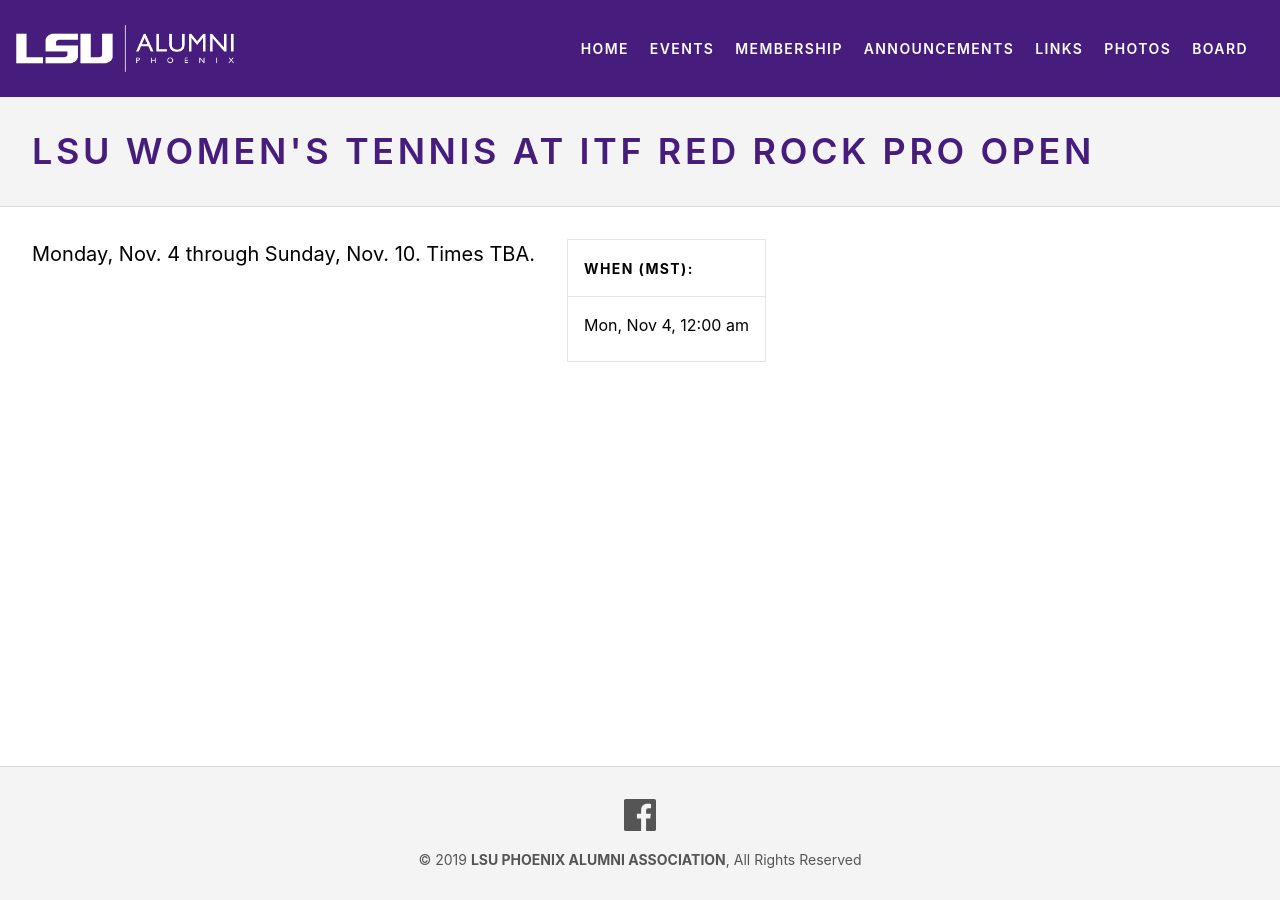
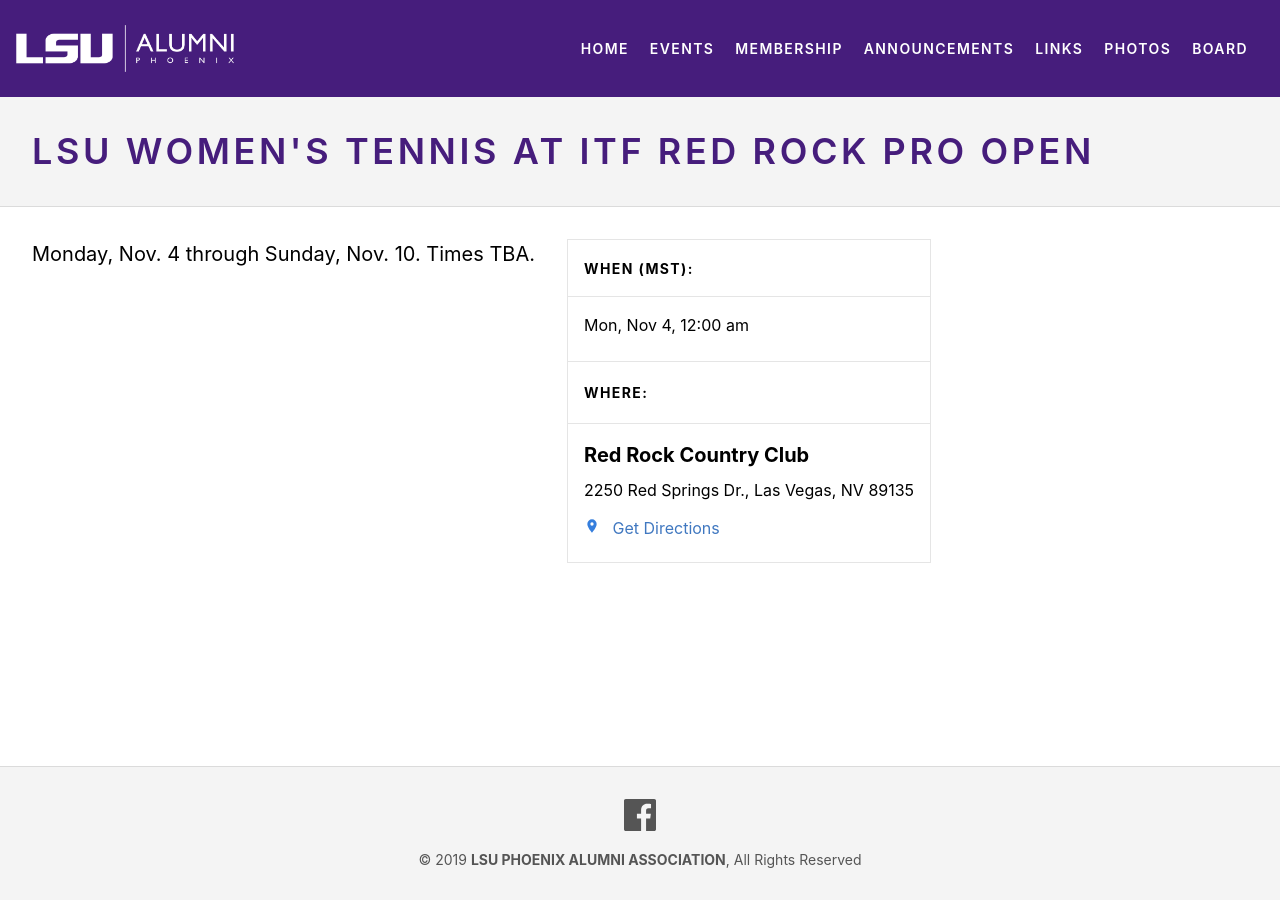
Before and after one commit to lsu-phoenix-alumni/lsu-phoenix-alumni.github.io, a Jekyll site: the page built from _events/womens-tennis-at-itf-red-rock-pro-open.markdown, in a window 1280 px wide. Built offline with Jekyll 4.4.1, drawn with Linux system fonts in a browser that asks for light colours.

Commit message:
Updated Womens Tennis At Itf Red Rock Pro Open

```diff
--- a/_events/womens-tennis-at-itf-red-rock-pro-open.markdown
+++ b/_events/womens-tennis-at-itf-red-rock-pro-open.markdown
@@ -2,8 +2,10 @@
 title: LSU Women's Tennis at ITF Red Rock Pro Open
 date: 2019-11-04 00:00:00 Z
 position: 6
-name: Red Rock Country Club
-address: Las Vegas, NV
+venue:
+  name: Red Rock Country Club
+  address: 2250 Red Springs Dr., Las Vegas, NV 89135
+  locationUrl: https://goo.gl/maps/T1fRdpW2dCqz4gmq6
 layout: event
 ---
 
```
